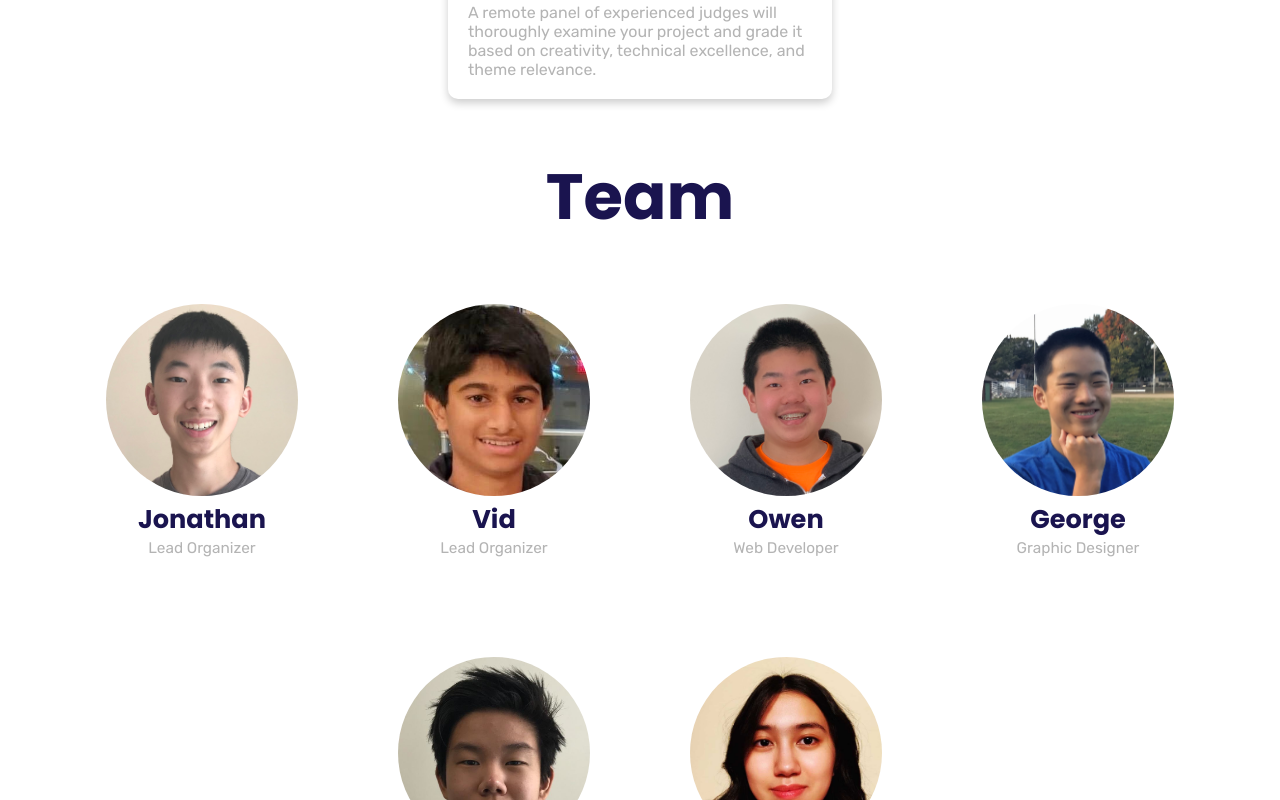
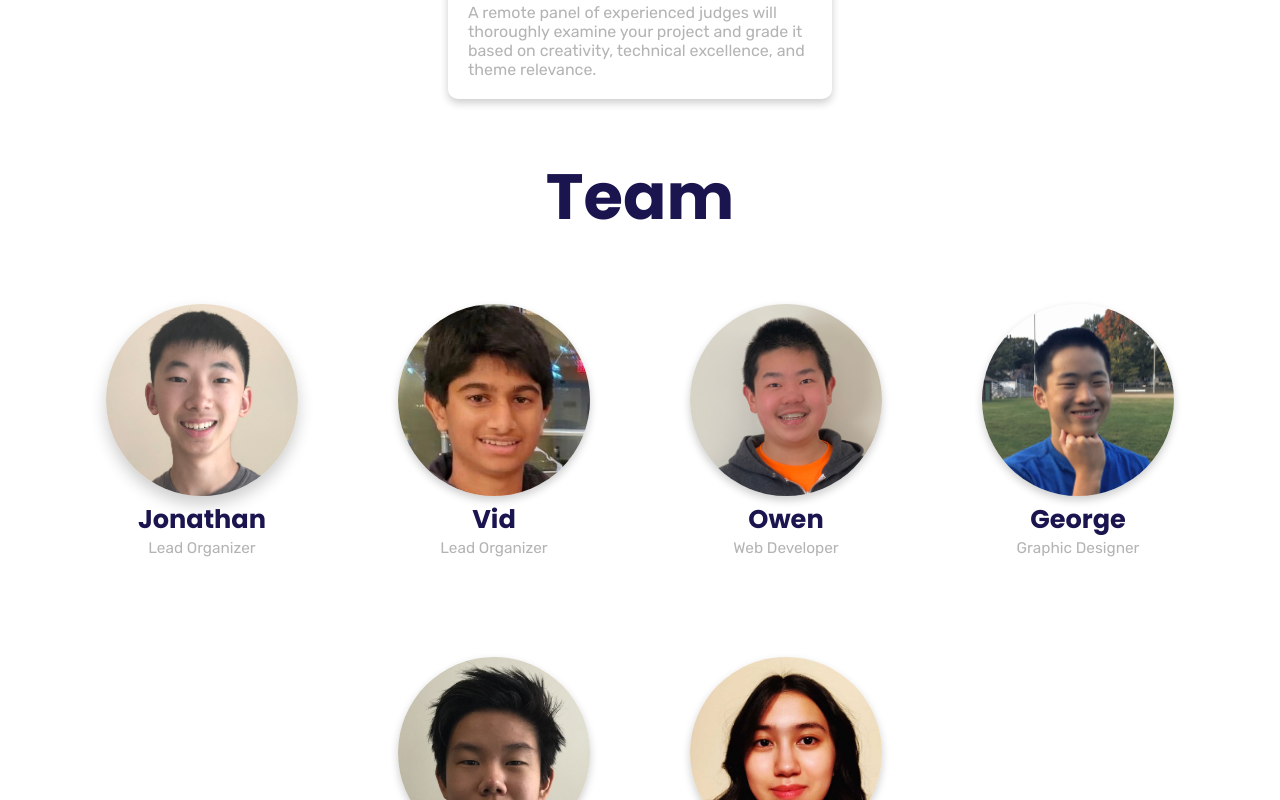
Before and after one commit to hack-3/website, a plain HTML site: page index.html in a window 1280 px wide. In both pictures the pointer is over the picture 202 px from the left and 1955 px from the top of the page. Shown: the part 1555-2355 px from the top of the page. Drawn offline with Linux system fonts and the light colour scheme.

Commit message:
Add shadow to to team pictures

```diff
--- a/styles/team.css
+++ b/styles/team.css
@@ -8,6 +8,11 @@
 .profile-picture {
     border-radius: 50%;
     width: 15vw;
+    box-shadow: 0 4px 8px 0 rgba(0,0,0,0.2);
+}
+
+.profile-picture:hover {
+    box-shadow: 0 8px 16px 0 rgba(0,0,0,0.2);
 }
 
 .profile-name {
```
